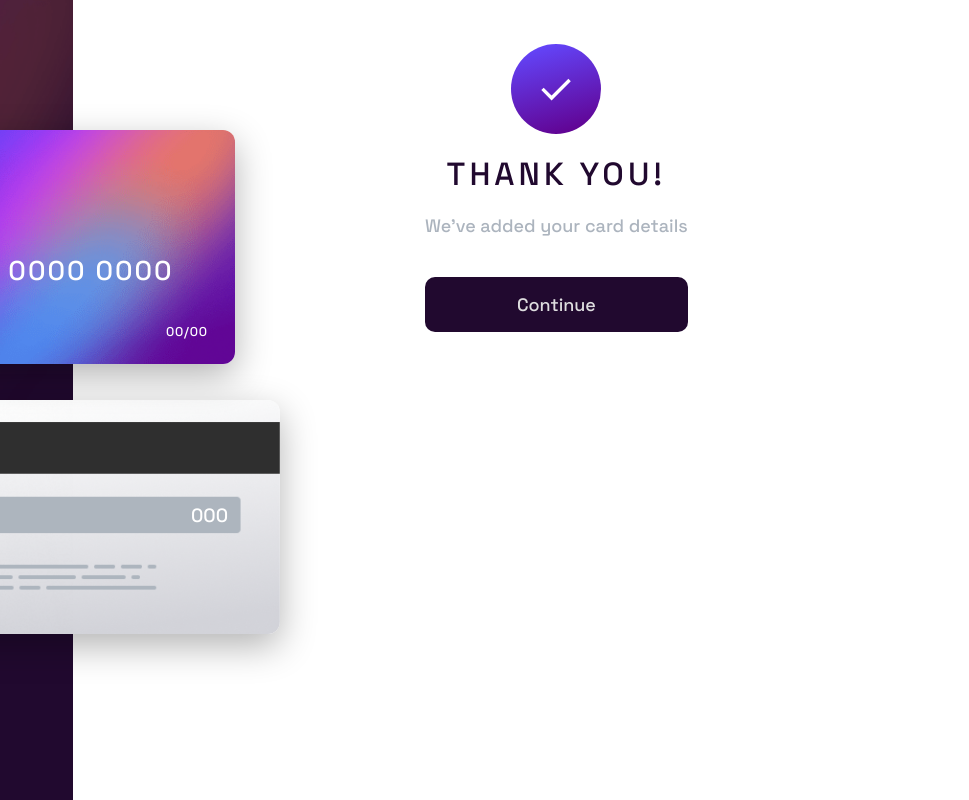
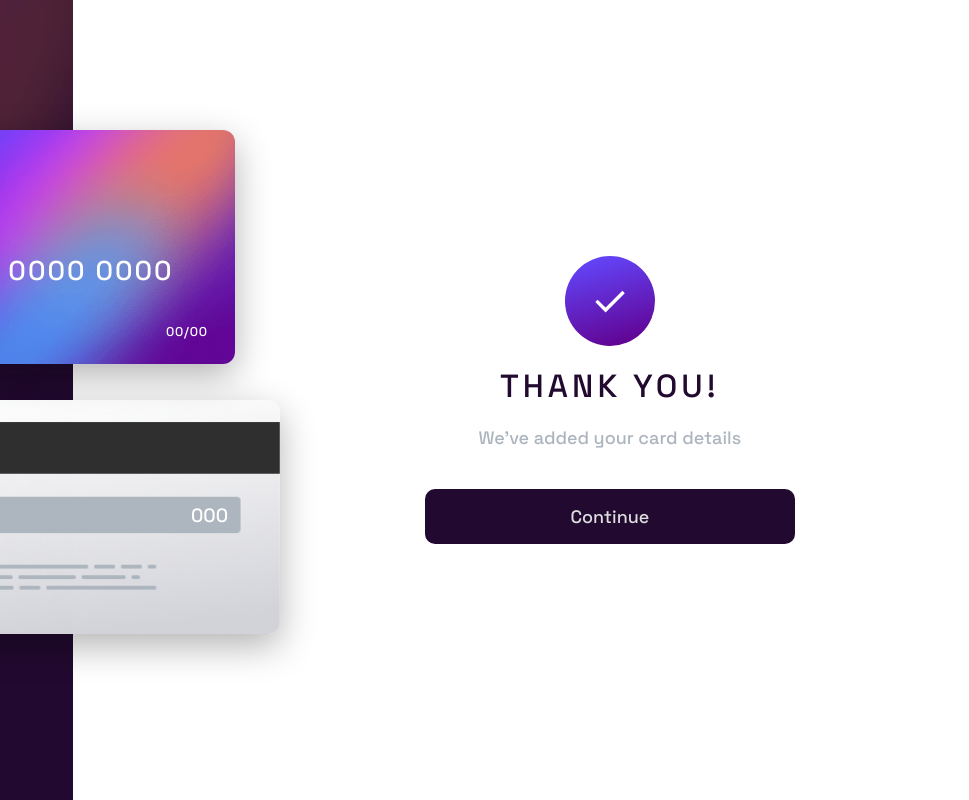
Before and after one commit to paulaherbella/frontend-collection, a plain HTML site: page interactive-card-form/index.html in a window 1280 px wide. Both pictures are taken after a click on the button "Continue". Shown: the full height of the page, 311-1280 px from the left. Drawn offline with Linux system fonts and the light colour scheme.

Commit message:
[feature]: implementação da versão desktop da tela "Thank You"

```diff
--- a/interactive-card-form/src/styles/style.css
+++ b/interactive-card-form/src/styles/style.css
@@ -35,6 +35,12 @@ button,
 input {
     font-family: inherit;
 }
+
+button:focus,
+input:focus {
+    outline: none;
+}
+
 
 #background-mobile {
     display: block;
@@ -158,9 +164,7 @@ input {
 .form-client-card input {
     padding: 0.6rem;
     border-radius: 10px;
-    border-color: hsl(212, 12%, 71%);
-    border-style: solid;
-    border-width: 1px;
+    border: 1px solid var(--clr-gray-400);
     font-size: 1.2rem;
     font-weight: 200;
 }
@@ -316,4 +320,10 @@ input {
         justify-content: center;
         max-width: 400px;
     }
+
+    .thank-you-section {
+        justify-content: center;
+        margin-top: 0;
+        width: 30%;
+    }
 }
```
